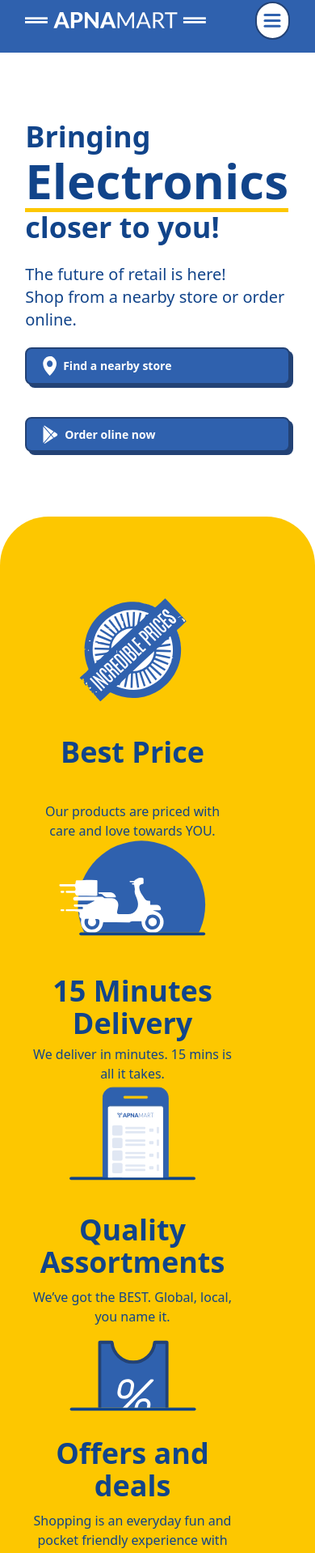
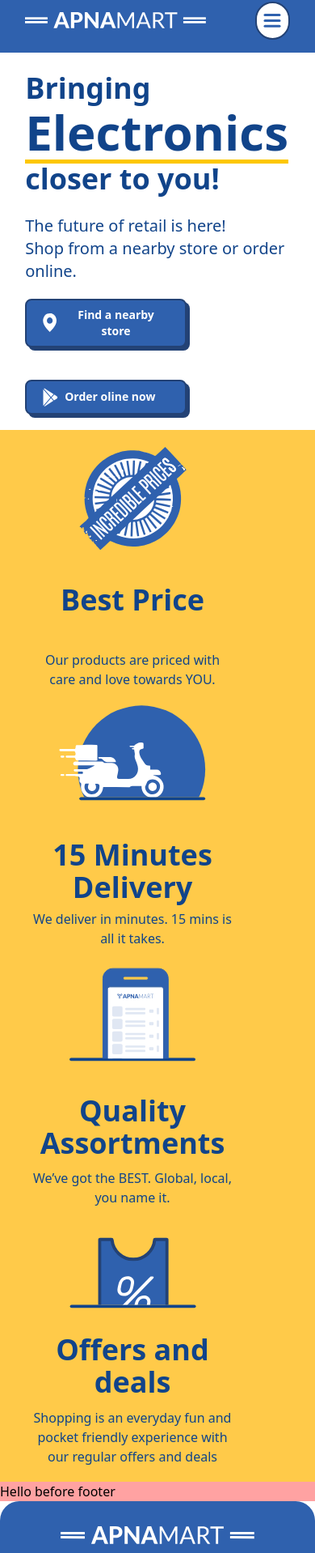
Before and after one commit to sonukr108/React-Assignment, a React (Vite) app in the folder Apna Mart/apna-mart/: page / in a window 390 px wide. Shown: the part 15-1933 px from the top of the page at 81% size. Built offline with nearby package versions, Linux system fonts and the light colour scheme.

Commit message:
change in apna mart home and navbar

```diff
--- a/Apna Mart/apna-mart/src/components/Footer.jsx
+++ b/Apna Mart/apna-mart/src/components/Footer.jsx
@@ -20,7 +20,7 @@
                 <div className='logo part hidden md:block'>
                     <img src={logoImgBlue} alt="apna mart logo" className='w-60' />
                 </div>
-                <div className='flex md:gap-12 sm:text-xl text-lg gap-5 font-bold'>
+                <div className='flex md:gap-12 md:text-xl text-sm gap-5 font-bold'>
                     <a href="/">Blog</a>
                     <a href="/">Creears</a>
                     <a href="/">Apply for franchise</a>
--- a/Apna Mart/apna-mart/src/pages/Home.jsx
+++ b/Apna Mart/apna-mart/src/pages/Home.jsx
@@ -63,42 +63,42 @@
 
     const HeroPart = () => {
         return (
-            <>
-                <div className='hero-part flex h-full w-full px-[8%]'>
-                    <div className="left lg:w-[70%] w-full text-[#11448A] flex flex-col py-20 px-0 lg:gap-13 gap-5">
+            <div className='min-h-screen'>
+                <div className='hero-part flex h-full w-full'>
+                    <div className="left lg:w-[55%] w-full text-[#11448A] flex flex-col justify-center py-[5%] px-[8%] lg:gap-13 gap-5">
                         <h1 className='font-bold md:text-5xl/15 text-4xl/12'>Bringing<br /><span className='auto-font-extrabold lg:border-b-8 border-b-5 border-yellow-400'><WordChanger /></span><br />closer to you!</h1>
 
                         <p className='lg:text-2xl text-xl'>The future of retail is here! <br />
                             Shop from a nearby store or order online.</p>
 
-                        <div className="buttons sm:text-xl text-sm font-bold sm:font-normal text-white flex lg:flex-row flex-col gap-10">
-                            <button className='bg-[#2F61AE] sm:w-20 lg:w-50 py-2 px-5 flex gap-2 items-center cursor-pointer rounded-lg shadow-[4px_4px_0_#234275] border-2 border-[#234275] hover:bg-[#427cd3] hover:border-[#2F61AE] hover:shadow-none transition-all'>
+                        <div className="buttons lg:text-xl text-sm font-bold sm:font-normal text-white flex xl:flex-row flex-col gap-10">
+                            <button className='bg-[#2F61AE] lg:w-60 w-50 py-2 px-5 flex gap-2 items-center cursor-pointer rounded-lg shadow-[4px_4px_0_#234275] border-2 border-[#234275] hover:bg-[#427cd3] hover:border-[#2F61AE] hover:shadow-none transition-all'>
                                 <span><img src={locationImg} /></span>
                                 <a href='/stores'>Find a nearby store</a>
                             </button>
-                            <button className='bg-[#2F61AE] py-2 px-5 flex gap-2 items-center cursor-pointer rounded-lg shadow-[4px_4px_0_#234275] border-2 border-[#234275] hover:bg-[#427cd3] hover:border-[#2F61AE] hover:shadow-none transition-all'>
+                            <button className='bg-[#2F61AE] lg:w-60 w-50 py-2 px-5 flex gap-2 items-center cursor-pointer rounded-lg shadow-[4px_4px_0_#234275] border-2 border-[#234275] hover:bg-[#427cd3] hover:border-[#2F61AE] hover:shadow-none transition-all'>
                                 <span><img src={playstoreImg} /></span>
                                 <a href='https://play.google.com/store/apps/details?id=com.apnamart.apnaconsumer&referrer=singular_click_id%3Dc2dd2f68-898c-4686-9fb6-9ead795424ef' target='_blank'>Order oline now</a>
                             </button>
                         </div>
                     </div>
-                    <div className="right w-[30%] lg:flex hidden items-center justify-items-start bg-cover bg-[url('../../public/topbg.svg')]">
+                    <div className="right w-[45%] lg:flex hidden items-center justify-center bg-[url('../../public/topbg.svg')] bg-bottom bg-contain bg-no-repeat">
                         <img src={grocery} alt="grocery" className='h-70' />
                     </div>
                 </div>
-                <div className='w-full text-[#11448A] px-[10%] py-25 flex flex-wrap items-center justify-between bg-yellow-400 rounded-[60px] '>
+                <div className='features-part w-full text-[#11448A] px-[10%] py-[5%] xl:h-[150px] xl:pt-12 xl:mb-60 flex flex-wrap gap-5 items-center justify-between bg-[#FFCA49] '>
                     <div className="apna-card text-center w-[250px] h-[300px] flex flex-col items-center justify-between">
                         <img src={bestprice} alt="best price img" className='' />
                         <p className='text-4xl font-extrabold'>Best Price</p>
                         <p className='text-md'>Our products are priced with care and love towards YOU.</p>
                     </div>
                     <div className="apna-card text-center w-[250px] h-[300px] flex flex-col items-center justify-between">
-                        <img src={delivery} alt="best price img" className='' />
+                        <img src={delivery} alt="delivery img" className='' />
                         <p className='text-4xl font-extrabold'>15 Minutes Delivery</p>
                         <p className='text-md'>We deliver in minutes. 15 mins is all it takes.</p>
                     </div>
                     <div className="apna-card text-center w-[250px] h-[300px] flex flex-col items-center justify-between">
-                        <img src={quality} alt="best price img" className='relative top-[-30px]' />
+                        <img src={quality} alt="quantity img" className='relative top-[-30px]' />
                         <p className='text-4xl font-extrabold'>Quality Assortments</p>
                         <p className='text-md'>We’ve got the BEST. Global, local, you name it.</p>
                     </div>
@@ -108,10 +108,10 @@
                         <p className='text-md'>Shopping is an everyday fun and pocket friendly experience with our regular offers and deals</p>
                     </div>
                 </div>
-                <div className='mt-70'>
-
+                <div className='bg-red-300'>
+                    <h1>Hello before footer</h1>
                 </div>
-            </>
+            </div>
         )
     }
 
```
